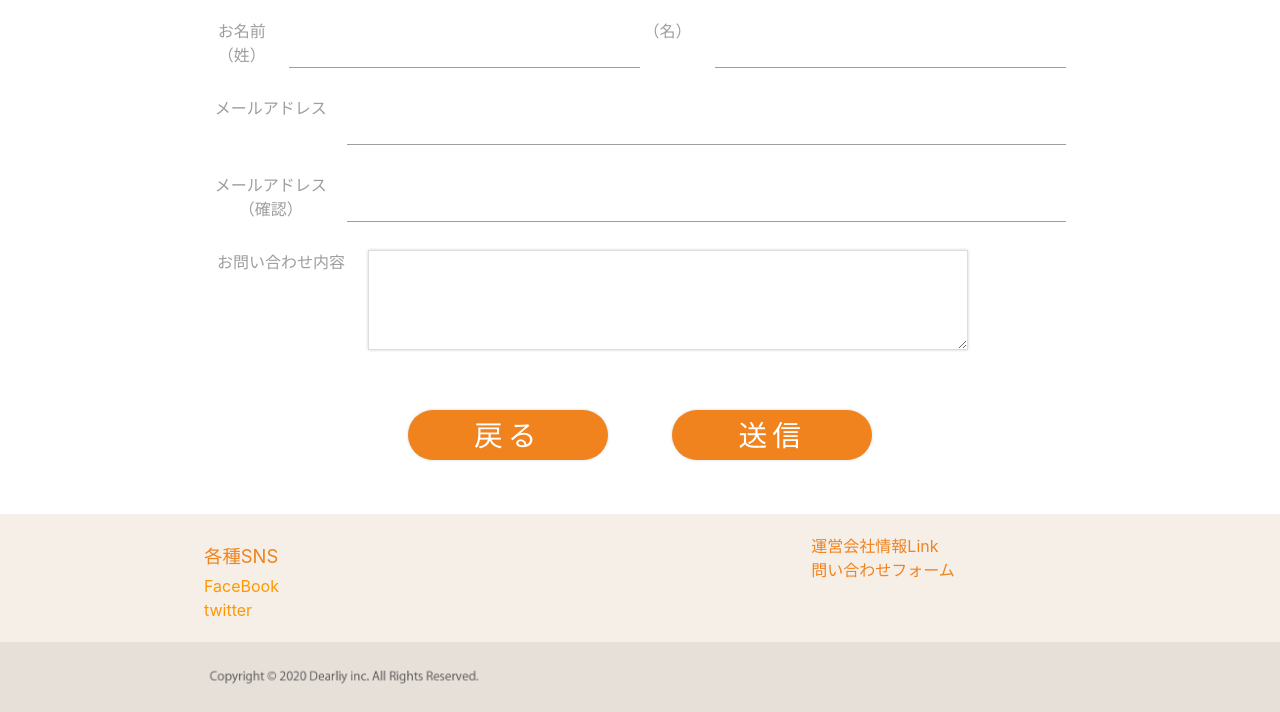
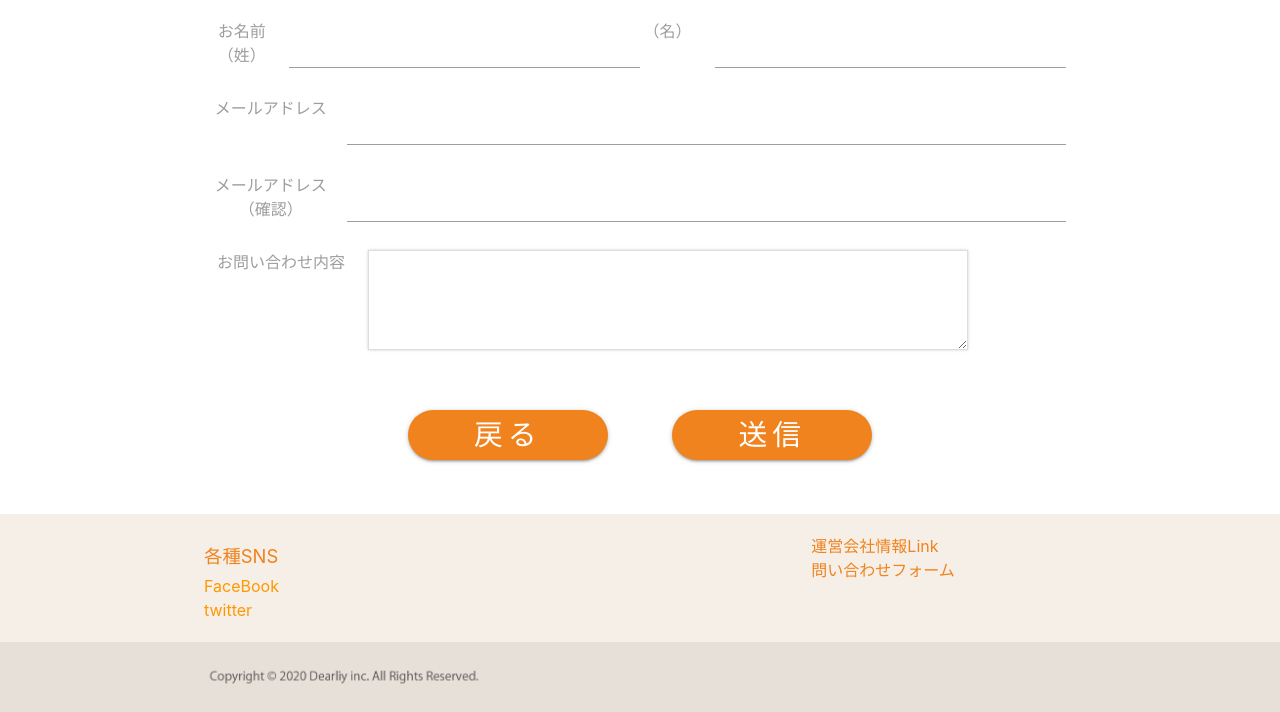
Before and after one commit to THitokuse/dearliyLP, a PHP site: page /inquiry/index.html in a window 1280 px wide. Shown: the part 180-892 px from the top of the page. Run offline with PHP 8.4, Linux system fonts and the light colour scheme; some libraries are stand-ins or nearby versions.

Commit message:
modify night-mode

```diff
--- a/assets/css/style.css
+++ b/assets/css/style.css
@@ -69,7 +69,7 @@ input {
   border: 1px solid #ddd;
   box-shadow: 0px 0px 3px #d3d3d3;
 }
-.btn_contact > input {
+.btn {
   height: 50px;
   line-height: 50px;
   width: 200px;
--- a/assets/js/time.js
+++ b/assets/js/time.js
@@ -2,14 +2,16 @@ $(function() {
   const now = new Date();
   const hour = now.getHours();
 
-  if (6 < hour < 18) {
+  if (6 < hour && hour < 18) {
     $('header').css('backgroundColor', '#f6efe7');
     $('footer').css('backgroundColor', '#f6efe7');
+    $('.btn').css('backgroundColor', '#F0831E');
     $('.title-text').css('color', '#F0831E');
     $('.logo').children('img').attr('src', 'https://dearliy-lp.herokuapp.com/assets/images/Orange-01.png');
   } else {
     $('header').css('backgroundColor', '#d3def0');
     $('footer').css('backgroundColor', '#d3def0');
+    $('.btn').css('backgroundColor', 'blue');
     $('.title-text').css('color', 'blue');
     $('.logo').children('img').attr('src', 'https://dearliy-lp.herokuapp.com/assets/images/Blue-02.png');
   }
--- a/index.html
+++ b/index.html
@@ -226,7 +226,7 @@
               <textarea name="content" id="content" required="required"></textarea>
             </div>
             <div class="center btn_contact">
-              <input type="submit" id="confirm" name="commit" value="送信">
+              <input type="submit" id="confirm" class="btn" name="commit" value="送信">
             </div>
           </form>
         </div>
--- a/inquiry/index.html
+++ b/inquiry/index.html
@@ -39,8 +39,8 @@
               <textarea name="content" id="content" readonly></textarea>
             </div>
             <div class="center btn_contact">
-              <input type="submit" id="cancel" name="commit" value="戻る">
-              <input type="submit" id="submit" name="commit" value="送信">
+              <input type="submit" id="cancel" class="btn" name="commit" value="戻る">
+              <input type="submit" id="submit" class="btn" name="commit" value="送信">
             </div>
           </form>
         </div>
--- a/inquiry/thanks/index.html
+++ b/inquiry/thanks/index.html
@@ -18,7 +18,7 @@
     <div class="content">
       <h5 class="answer center-align title-text">ご連絡いただきありがとうございました。</h5>
       <div class="center btn_contact">
-        <input type="submit" id="cancel" name="commit" value="戻る">
+        <input type="submit" id="cancel" class="btn" name="commit" value="戻る">
       </div>
     </div>
     <footer class="page-footer">
```
